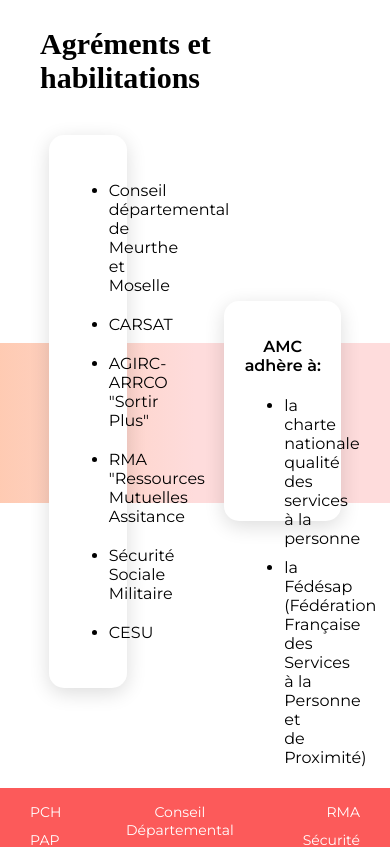
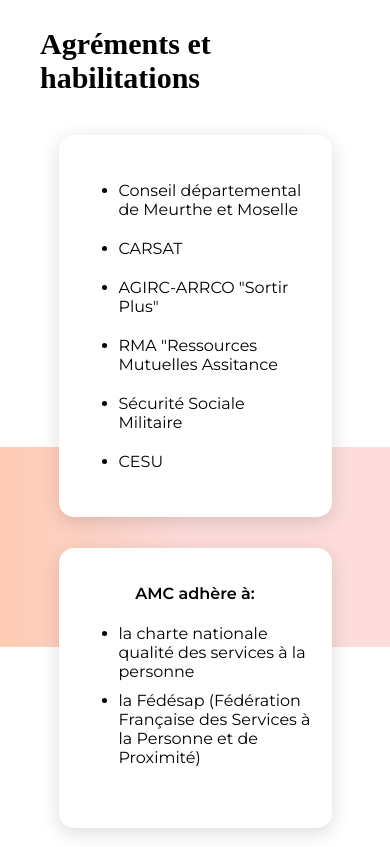
Before and after one commit to MadyKramer/amcwebsite, a React (Create React App) app: page /apropos in a window 390 px wide. Shown: the part 2580-3427 px from the top of the page. Built offline with nearby package versions, Linux system fonts and the light colour scheme; a web font is replaced by a local one.

Commit message:
empowerment responsive

```diff
--- a/src/style.css
+++ b/src/style.css
@@ -637,6 +637,11 @@
   justify-content: space-around;
   align-items: center;
 }
+@media (max-width: 767px) {
+  .empowerment__content {
+    flex-direction: column;
+  }
+}
 .empowerment__content__left {
   box-shadow: 0px 5px 20px rgba(0, 0, 0, 0.1411764706);
   background-color: #fff;
@@ -647,6 +652,16 @@
 .empowerment__content__left ul > li {
   padding: 10px 0px;
 }
+@media (max-width: 1505px) {
+  .empowerment__content__left {
+    min-width: 40%;
+  }
+}
+@media (max-width: 767px) {
+  .empowerment__content__left {
+    min-width: 70%;
+  }
+}
 .empowerment__content__right {
   box-shadow: 0px 5px 20px rgba(0, 0, 0, 0.1411764706);
   background-color: #fff;
@@ -654,6 +669,18 @@
   height: 220px;
   padding: 20px;
   border-radius: 15px;
+}
+@media (max-width: 1505px) {
+  .empowerment__content__right {
+    min-width: 40%;
+  }
+}
+@media (max-width: 767px) {
+  .empowerment__content__right {
+    min-width: 70%;
+    margin-top: 8%;
+    min-height: 280px;
+  }
 }
 .empowerment__content__right ul > li {
   padding: 5px 0px;
@@ -672,6 +699,12 @@
   width: 100vw;
   position: absolute;
   z-index: -1000;
+}
+@media (max-width: 767px) {
+  .empowerment__background {
+    top: 65%;
+    height: 200px;
+  }
 }
 
 .contact__container {
--- a/src/styles/_mixins.scss
+++ b/src/styles/_mixins.scss
@@ -14,7 +14,7 @@
 //Breakpoints
 
 @mixin wideScreen{
-    @media (min-width:1439px) {@content;}
+    @media (min-width:1505px) {@content;}
 }
 @mixin desktopAndLess{
     @media (max-width: 1505px){@content;}
```
Also changed, not shown: src/styles/aPropos/_Empowerment.scss (+23 -0 lines), 1 other file (tests, documents, lock files or other folders).
